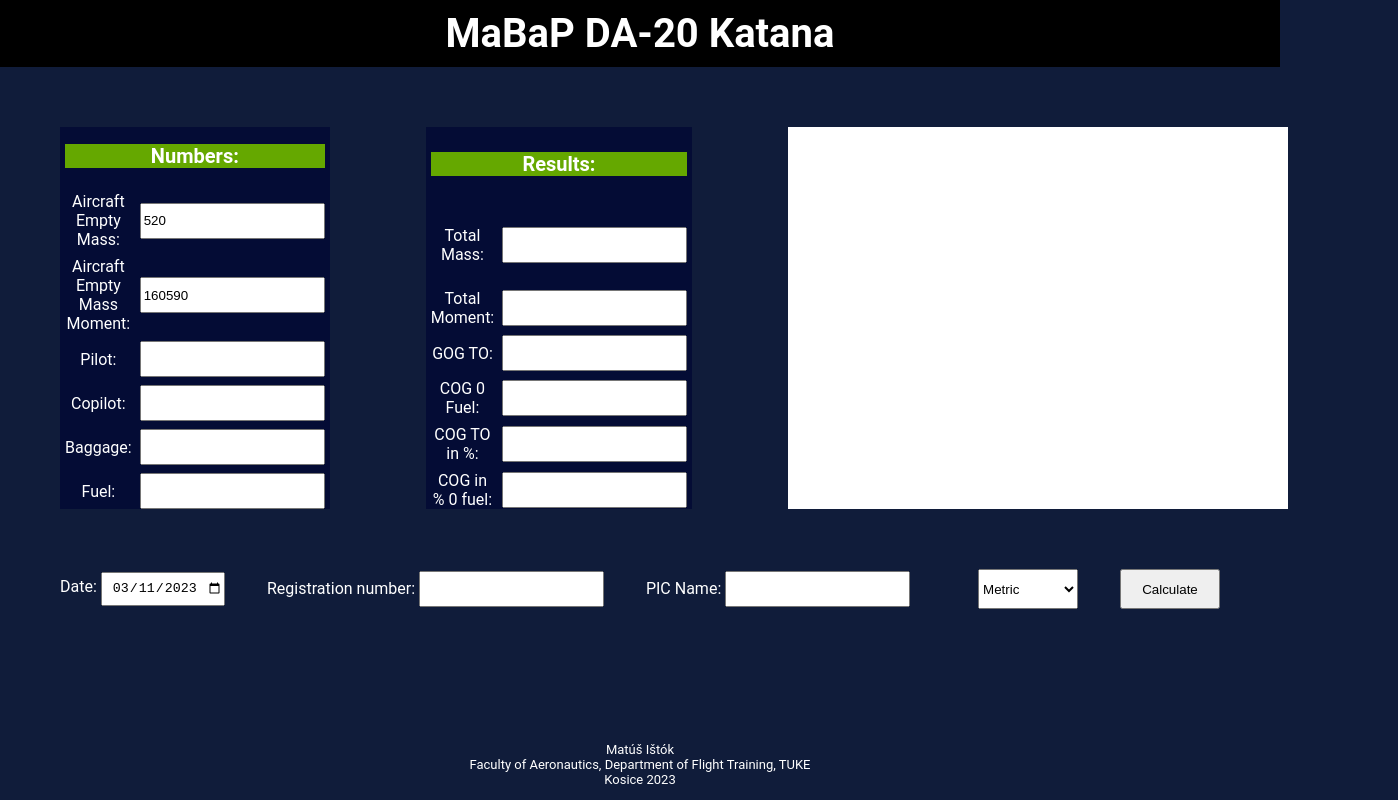
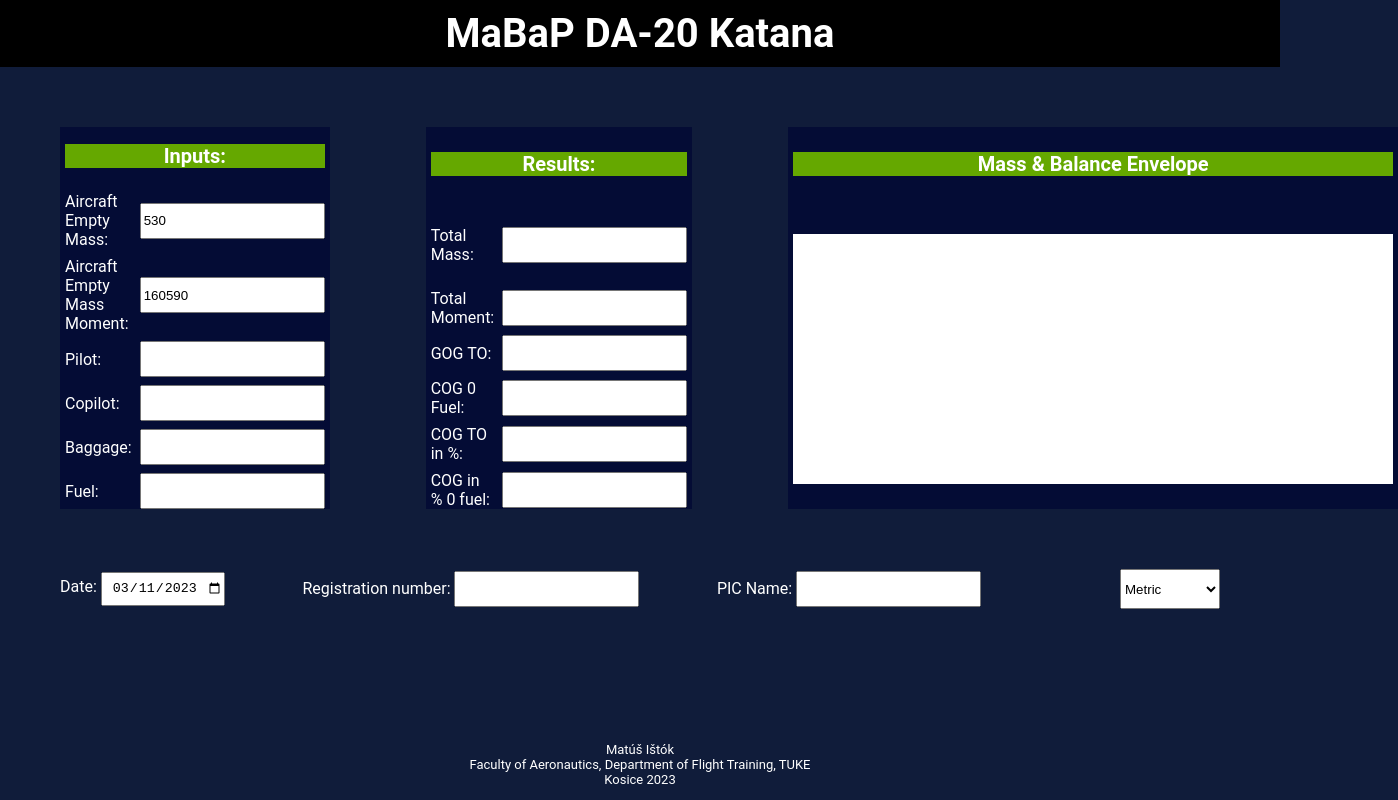
Before and after one commit to SirSeraph/mab-perf-softvare, a plain HTML site: page HaVaP1.2.0/index.html in a window 1280 px wide. Shown: the whole page, 1398 px wide, since content can reach past the window. Drawn offline with Linux system fonts and the light colour scheme.

Commit message:
Add files via upload

```diff
--- a/HaVaP1.2.0/CSS/style.css
+++ b/HaVaP1.2.0/CSS/style.css
@@ -18,7 +18,7 @@
     gap: 0.5rem;
     grid-template-columns: 1fr 1fr;
     grid-template-rows: 1fr 1fr;
-    text-align: center;
+    text-align: left;
     background-color: rgb(4, 12, 53);
     align-items: center;
     padding: 0px 5px 0px 5px;
@@ -29,6 +29,7 @@
     grid-row: 1;
     font-size: 20px;
     font-weight: bold;
+    text-align: center;
     background-color: rgb(101, 168, 0);
 }
 
@@ -94,7 +95,7 @@
     gap: 0.5rem;
     grid-template-columns: 1fr 1fr;
     grid-template-rows: 1fr 1fr;
-    text-align: center;
+    text-align: left;
     background-color: rgb(4, 12, 53);
     align-items: center;
     padding: 0px 5px 0px 5px;
@@ -105,6 +106,7 @@
     grid-row: 1;
     font-size: 20px;
     font-weight: bold;
+    text-align: center;
     background-color: rgb(101, 168, 0);
 }
 .vysledkyContainer .grid-item1{
@@ -159,11 +161,28 @@
     grid-column: 2;
     grid-row: 7;
 }
+
 /*Responzívna tabulka s ukazovatelmi (letová obálka)*/
+.envelope{
+    grid-column: 3;
+    display: grid;
+    gap: 0.5rem;
+    text-align: left;
+    background-color: rgb(4, 12, 53);
+    align-items: center;
+    padding: 0px 5px 0px 5px;
+}
+.nadpisEnvelope{
+    grid-row: 1;
+    font-size: 20px;
+    font-weight: bold;
+    text-align: center;
+    background-color: rgb(101, 168, 0);
+}
 .resposiveTable{
-    grid-column: 3;
-    width: 500px;
-    display: block;
+    grid-row: 2;
+    width: 600px;
+    height: 250px;
     background-color: white;
 }
 
--- a/HaVaP1.2.0/index.html
+++ b/HaVaP1.2.0/index.html
@@ -16,45 +16,45 @@
 <div class="siteGrid">
 <div class="hodnotyContainer">
     <div class="item">
-        Numbers:
+        Inputs:
     </div>
     <div class="item1">
-        <label for="AirEmptMass">Aircraft Empty Mass: </label>
+        <label for="AirEmptMass_id">Aircraft Empty Mass: </label>
         </div>
         <div class="item1-1">
-        <input id="AirEmptMass" value="520" type="number">
+        <input id="AirEmptMass_id" value="530" type="number" onchange="vypis()">
         </div>
 
     <div class="item2">
-        <label for="AirEmptMoment">Aircraft Empty Mass Moment: </label>
+        <label for="AirEmptMoment_id">Aircraft Empty Mass Moment: </label>
         </div>
         <div class="item2-1">
-        <input id="AirEmptMoment" value="160590" type="number">
+        <input id="AirEmptMoment_id" value="160590" type="number" onchange="vypis()">
         </div>
 
     <div class="item3">
-        <label  for="pilot">Pilot: </label>
+        <label  for="pilot_id">Pilot: </label>
         </div>
         <div class="item3-1">
-        <input id="pilot" type="number" value="">
+        <input id="pilot_id" type="number" value="" onchange="vypis()">
         </div>
 
     <div class="item4">
-        <label for="copilot">Copilot: </label>
+        <label for="copilot_id">Copilot: </label>
         </div>
         <div class="item4-1">
-        <input id="copilot" type="number" value=""></div>
+        <input id="copilot_id" type="number" value="" onchange="vypis()"></div>
     <div class="item5">
-        <label for="Baggage">Baggage: </label >
+        <label for="Baggage_id">Baggage: </label >
         </div>
         <div class="item5-1">
-        <input id="Baggage" type="number" value=""></div>
+        <input id="Baggage_id" type="number" value="" onchange="vypis()"></div>
 
     <div class="item6">
-        <label for="Fuel">Fuel: </label>
+        <label for="Fuel_id">Fuel: </label>
         </div>
         <div class="item6-1">
-        <input id="Fuel" type="number" value="">
+        <input id="Fuel_id" type="number" value="" onchange="vypis()">
         </div>
 </div>
 
@@ -66,44 +66,48 @@
     <label for="vaha_vypocet_id">Total Mass: </label>
     </div>
     <div class="grid-item1-1">
-    <input  id="vaha_vypocet_id" type="number" readonly>
+    <input  id="vaha_vypocet_id" type="text" readonly>
     </div>
     <div class="grid-item2">
         <label for="celkovy_moment_id">Total Moment: </label>
         </div>
         <div class="grid-item2-1">
-        <input  id="celkovy_moment_id" type="number" readonly>
+        <input  id="celkovy_moment_id" type="text" readonly>
         </div>
     <div class="grid-item3">
         <label for="pozicia_taziska_id">GOG TO: </label>
     </div>
     <div class="grid-item3-1">
-        <input  id="pozicia_taziska_id" type="number" readonly>
+        <input  id="pozicia_taziska_id" type="text" readonly>
     </div>
     <div class="grid-item4">
         <label for="pozicia_taziska_0fuel_id">COG 0 Fuel: </label>
         </div>
         <div class="grid-item4-1">
-        <input  id="pozicia_taziska_0fuel_id" type="number" readonly>
+        <input  id="pozicia_taziska_0fuel_id" type="text" readonly>
         </div>
     <div class="grid-item5">
         <label for="pozicia_taziska_SAT_id">COG TO in %: </label>
         </div>
         <div class="grid-item5-1">
-        <input  id="pozicia_taziska_SAT_id" type="number" readonly>
+        <input  id="pozicia_taziska_SAT_id" type="text" readonly>
         </div>
     <div class="grid-item6">
         <label for="pozicia_taziska_SAT_0fuel_id">COG in % 0 fuel: </label>
         </div>
         <div class="grid-item6-1">
-        <input  id="pozicia_taziska_SAT_0fuel_id" type="number" readonly>
+        <input  id="pozicia_taziska_SAT_0fuel_id" type="text" readonly>
         </div>
 </div>
-
-<div class="resposiveTable">
+<div class="envelope">
+    <div class="nadpisEnvelope">
+        Mass & Balance Envelope
+    </div>
+        <div class="resposiveTable">
+    </div>
 </div>
 </div>
-<!--
+
 <div id="vystup_id"></div>
 <div id="vypocet_paliva_id"></div>
 <div id="vaha_vypocet_id"></div>
@@ -111,26 +115,30 @@
 <div id="pozicia_taziska_id"></div>
 <div id="pozicia_taziska_0fuel_id"></div>
 <div id="pozicia_taziska_SAT_id"></div>
--->
 
 <div class="aditionalContainer">
     <div class="item_date">
-        <label for="Date">Date: </label>
-        <input  id="Date" type="date" >
+        <label for="Date_id">Date: </label>
+        <input  id="Date_id" type="date" >
     </div>
     <div class="item_Callsign">
-        <label for="Reg_number">Registration number: </label >
-        <input id="Reg_number" type="text">
+        <label for="Reg_number_id">Registration number: </label >
+        <input id="Reg_number_id" type="text">
     </div>
     <div class="item_PIC">
-        <label for="Name_PIC">PIC Name: </label >
-        <input id="Name_PIC" type="text">
+        <label for="Name_PIC_id">PIC Name: </label >
+        <input id="Name_PIC_id" type="text">
     </div>
+
+    <!--Momentálne zbytočný Button-->
+    <!--
     <div class="item_Button">
     <button id="button" onclick="vypis()">Calculate</button>
     </div>
+    -->
+
     <div class="item_unitsSelectContainer">
-        <select style="width: 100px" name="operation" id="units">
+        <select style="width: 100px" name="operation" id="units_id">
             <option value="Metric">Metric</option>
             <option value="Imperial">Imperial</option>
             <option value="Hybrid">Hybrid</option>
--- a/HaVaP1.2.0/notes.txt
+++ b/HaVaP1.2.0/notes.txt
@@ -2,3 +2,6 @@
     čiže bude bulean, pri každej hodnote bude výber či to je v tej a či tej jednotke, takisto aj s výsledkami
     Ak bude metrická hodnota, bude sa prepočítavať zároveň aj v imperiálnych každý jeden výsledok a v prípade
     že aj všetky vstupy by boli napr. metrické, budeme vedieť podať výsledok v imperiálnych
+
+Knižnica pre graf envelope:
+https://www.chartjs.org/docs/latest/samples/other-charts/scatter-multi-axis.html
--- a/HaVaP1.2.0/script.js
+++ b/HaVaP1.2.0/script.js
@@ -1,14 +1,17 @@
-let vystup =document.getElementById("vystup_id");
-let pilot = document.getElementById("pilot");
-let copilot = document.getElementById("copilot");
-let airemptmass = document.getElementById("AirEmptMass");
-let airemptmoment = document.getElementById("AirEmptMoment");
-let Baggage= document.getElementById("Baggage");
-let Fuel = document.getElementById("Fuel");
-let Name_PIC = document.getElementById("Name_PIC");
-let date = document.getElementById("Date");
-let units = document.getElementById("units");
-let button1 = document.getElementById("button");
+//Premenné vstupov
+//let vystup =document.getElementById("vystup_id");
+let pilot = document.getElementById("pilot_id");
+let copilot = document.getElementById("copilot_id");
+let airemptmass = document.getElementById("AirEmptMass_id");
+let airemptmoment = document.getElementById("AirEmptMoment_id");
+let Baggage= document.getElementById("Baggage_id");
+let Fuel = document.getElementById("Fuel_id");
+let Name_PIC = document.getElementById("Name_PIC_id");
+let date = document.getElementById("Date_id");
+let units = document.getElementById("units_id");
+let regNumber = document.getElementById("Reg_number_id");
+//let button1 = document.getElementById("button");
+//Premenné výpočtov
 let vypocet_paliva = document.getElementById("vypocet_paliva_id");
 let vaha_vypocet = document.getElementById("vaha_vypocet_id");
 let celkovy_moment = document.getElementById("celkovy_moment_id");
@@ -62,13 +65,13 @@
 
 //Update výsledkov keď sa hodnoty v input boxoch zmenia, funkcia
 function updateResults() {
-    vypocet_paliva.value = vypocet_paliva_funkcia();
-    vaha_vypocet.value = vypocet_vahy_lietadla_funkcia();
-    celkovy_moment.value = vypocet_celkoveho_momentu_funkcia();
-    pozicia_taziska.value = vypocet_pozicie_taziska_funkcia();
-    pozicia_taziska_0fuel.value = vypocet_pozicie_taziska_0fuel_funkcia();
-    pozicia_taziska_SAT.value = vypocet_pozicie_taziska_SAT_funkcia();
-    pozicia_taziska_SAT_0fuel.value = vypocet_pozicie_taziska_SAT_0fuel_funkcia();
+    vypocet_paliva.value = vypocet_paliva_funkcia().toFixed(2);
+    vaha_vypocet.value = vypocet_vahy_lietadla_funkcia().toFixed(2);
+    celkovy_moment.value = vypocet_celkoveho_momentu_funkcia().toFixed(2);
+    pozicia_taziska.value = vypocet_pozicie_taziska_funkcia().toFixed(2);
+    pozicia_taziska_0fuel.value = vypocet_pozicie_taziska_0fuel_funkcia().toFixed(2);
+    pozicia_taziska_SAT.value = vypocet_pozicie_taziska_SAT_funkcia().toFixed(2);
+    pozicia_taziska_SAT_0fuel.value = vypocet_pozicie_taziska_SAT_0fuel_funkcia().toFixed(2);
   }
 
 function vypis (){
@@ -94,19 +97,18 @@
 }
 
 function vypocet_vahy_lietadla_funkcia(){
-    return parseFloat(airemptmass.value+pilot.value+copilot.value+Baggage.value+vypocet_paliva_funkcia())
+    return parseFloat(airemptmass.value)+parseFloat(pilot.value)+parseFloat(copilot.value)+parseFloat(Baggage.value)+vypocet_paliva_funkcia()
 }
 
 function piloti_dokopy_funkcia(){
-    return pilot.value+copilot.value
+    return parseFloat(pilot.value)+parseFloat(copilot.value)
 }
 
 function vypocet_celkoveho_momentu_funkcia(){
-    return airemptmoment.value+piloti_dokopy_funkcia()*piloti_ARM+Baggage.value*batozinovy_priestor_ARM+vypocet_paliva_funkcia()*palivo_ARM
+    return parseFloat(airemptmoment.value)+piloti_dokopy_funkcia()*parseFloat(piloti_ARM)+parseFloat(Baggage.value)*parseFloat(batozinovy_priestor_ARM)+vypocet_paliva_funkcia()*parseFloat(palivo_ARM)
 }
-
 function vypocet_celkoveho_momentu_0fuel_funkcia(){
-    return airemptmoment.value+piloti_dokopy_funkcia()*piloti_ARM+Baggage.value*batozinovy_priestor_ARM+0*palivo_ARM
+    return parseFloat(airemptmoment.value)+piloti_dokopy_funkcia()*parseFloat(piloti_ARM)+parseFloat(Baggage.value)*parseFloat(batozinovy_priestor_ARM)+0*parseFloat(palivo_ARM)
 }
 
 function vypocet_pozicie_taziska_funkcia(){
@@ -120,7 +122,7 @@
 function vypocet_pozicie_taziska_SAT_funkcia(){
     return vypocet_pozicie_taziska_funkcia()/1090*100
 }
-
+//Vypisuje chybný údaj
 function vypocet_pozicie_taziska_SAT_0fuel_funkcia(){
     return vypocet_pozicie_taziska_0fuel_funkcia()/1090*100
 }
```
